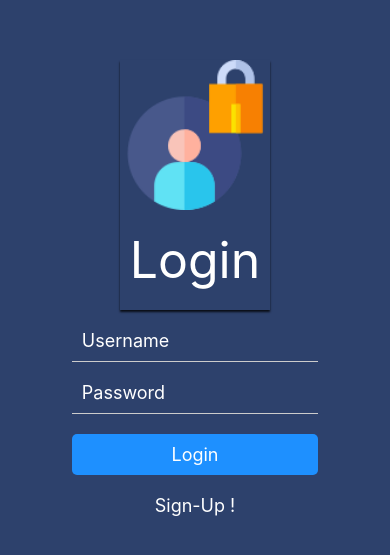
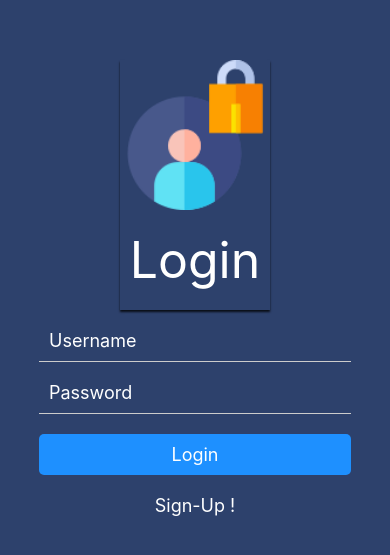
Before and after one commit to DjennaouiRaouf/PriceComparator, a React Native app: screen / in a window 390 px wide. Shown: the part 139-694 px from the top of the page. Built offline with nearby package versions, Linux system fonts and the light colour scheme.

Commit message:
Initial commit

```diff
--- a/components/pages/login_page/LoginPage.tsx
+++ b/components/pages/login_page/LoginPage.tsx
@@ -8,21 +8,18 @@ import {
   Dimensions,
 } from 'react-native';
 import LoginForm from '../../base/login_form/LoginForm';
+import Orientation from 'react-native-orientation-locker';
 
 const {width} = Dimensions.get('window');
+Orientation.lockToPortrait();
 const LoginPage: React.FC = () => {
   return (
     <View style={styles.container}>
-      <ScrollView
-        contentContainerStyle={styles.contentContainer}
-        showsVerticalScrollIndicator={false}
-        showsHorizontalScrollIndicator={false}>
-        <View style={styles.avatarContainer}>
-          <Image style={styles.avatar} source={require('./user.png')} />
-          <Text style={styles.title}>Login</Text>
-        </View>
-        <LoginForm />
-      </ScrollView>
+      <View style={styles.avatarContainer}>
+        <Image style={styles.avatar} source={require('./user.png')} />
+        <Text style={styles.title}>Login</Text>
+      </View>
+      <LoginForm />
     </View>
   );
 };
@@ -35,12 +32,7 @@ const styles = StyleSheet.create({
     justifyContent: 'center',
     backgroundColor: '#2d416c',
   },
-  contentContainer: {
-    flexGrow: 1,
-    alignItems: 'center',
-    justifyContent: 'center',
-    minWidth: (width * 0.5),
-  },
+
   title: {
     fontSize: 50,
     color: '#fff',
--- a/package.json
+++ b/package.json
@@ -11,7 +11,8 @@
   },
   "dependencies": {
     "react": "18.2.0",
-    "react-native": "0.72.2"
+    "react-native": "0.72.2",
+    "react-native-orientation-locker": "^1.5.0"
   },
   "devDependencies": {
     "@babel/core": "^7.20.0",
```
Also changed, not shown: 1 other file (tests, documents, lock files or other folders).
